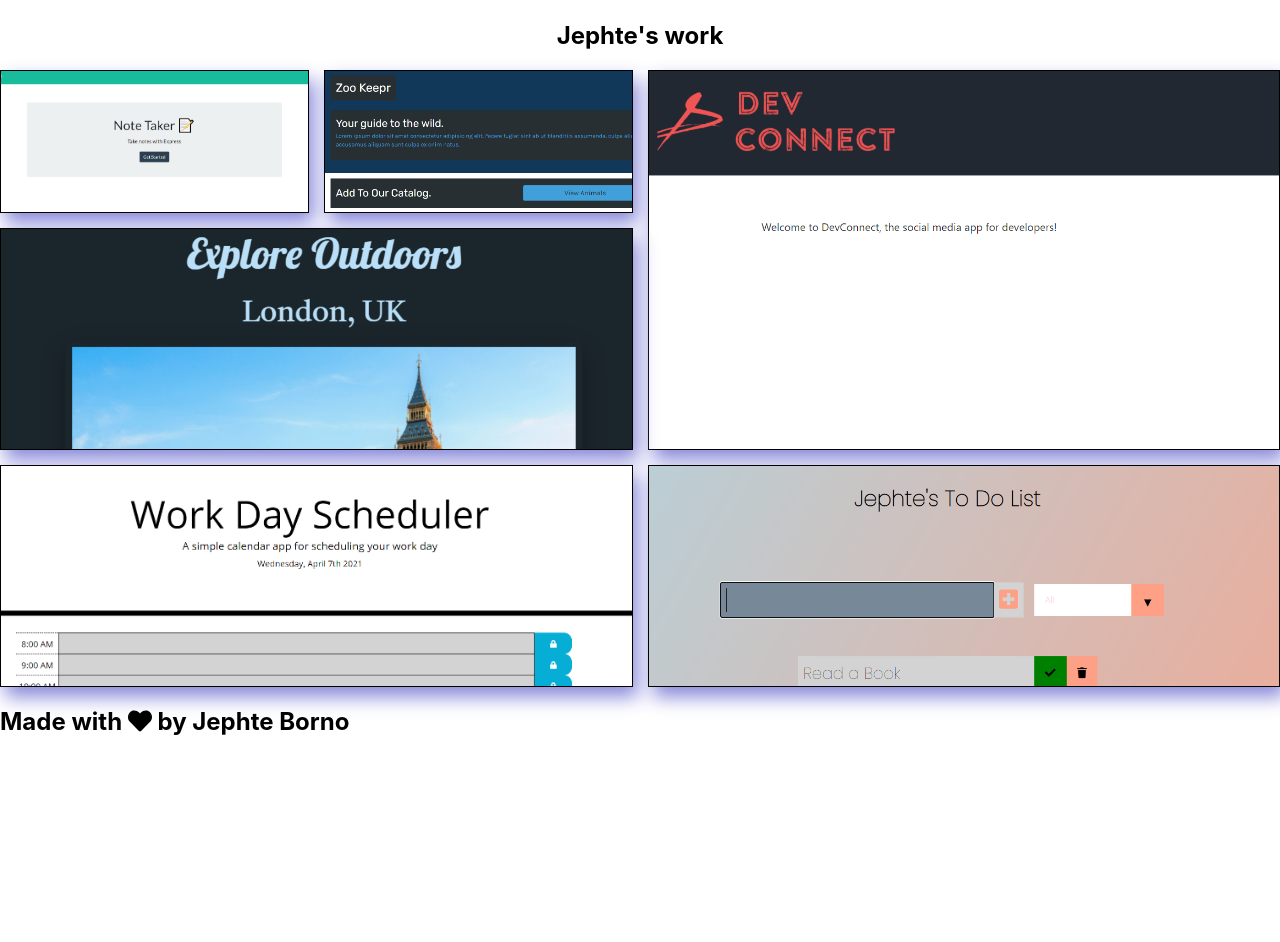
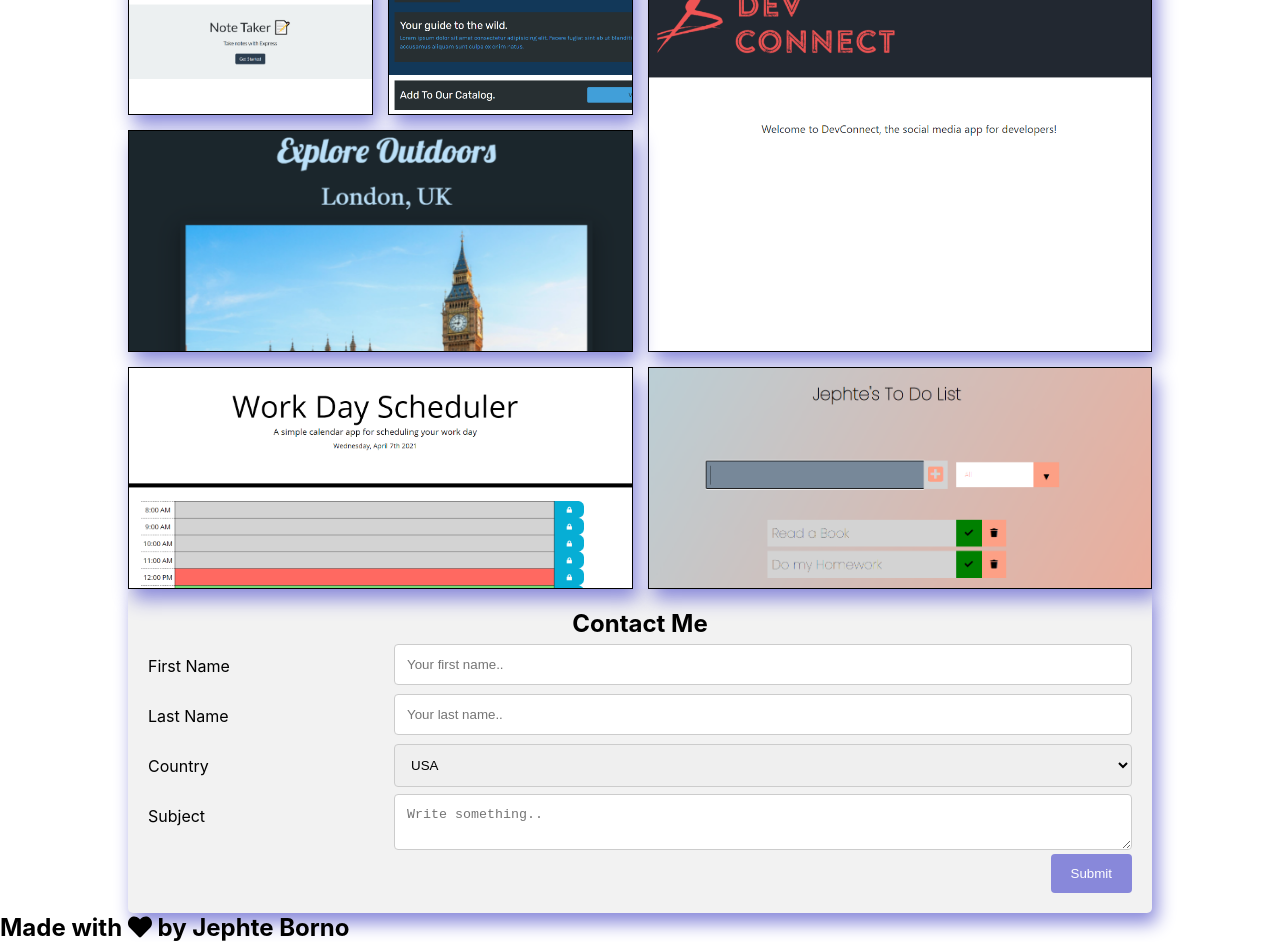
Before and after one commit to jephtebb/React-Portfolio, a React (Create React App) app: page / in a window 1280 px wide. Shown: the part 460-1402 px from the top of the page. Before the commit the page ends 1216 px from the top, so only its background shows below. Built offline with nearby package versions, Linux system fonts and the light colour scheme.

Commit message:
added contact form

```diff
--- a/src/App.js
+++ b/src/App.js
@@ -3,6 +3,7 @@ import React from 'react';
 import Nav from './components/Navigation';
 import About from './components/About';
 import Portfolio from './components/Project';
+import Contact from './components/Contact';
 import Footer from './components/Footer';
 
 function App() {
@@ -12,6 +13,7 @@ function App() {
       <main>
         <About></About>
         <Portfolio></Portfolio>
+        <Contact></Contact>
         <Footer></Footer>
 
       </main>
--- /dev/null
+++ b/src/components/Contact/index.js
@@ -0,0 +1,57 @@
+import React from 'react';
+import '../styles.css'
+
+
+function Contact(){
+    return(
+
+<div className="container">
+    <div className="contact-me">
+        <h2>Contact Me</h2>
+    </div>
+  <form>
+  <div className="row">
+    <div className="col-25">
+      <label for="fname">First Name</label>
+    </div>
+    <div className="col-75">
+      <input type="text" id="fname" name="firstname" placeholder="Your first name.."/>
+    </div>
+  </div>
+  <div className="row">
+    <div className="col-25">
+      <label for="lname">Last Name</label>
+    </div>
+    <div className="col-75">
+      <input type="text" id="lname" name="lastname" placeholder="Your last name.."/>
+    </div>
+  </div>
+  <div className="row">
+    <div className="col-25">
+      <label for="country">Country</label>
+    </div>
+    <div className="col-75">
+      <select id="country" name="country">
+        <option value="australia">USA</option>
+        <option value="canada">Canada</option>
+        <option value="usa">Haiti</option>
+      </select>
+    </div>
+  </div>
+  <div className="row">
+    <div className="col-25">
+      <label for="subject">Subject</label>
+    </div>
+    <div className="col-75">
+      <textarea id="subject" name="subject" placeholder="Write something.."></textarea>
+    </div>
+  </div>
+  <div className="row">
+    <input type="submit" value="Submit"/>
+  </div>
+  </form>
+</div>
+    )
+}
+
+export default Contact;
--- a/src/components/styles.css
+++ b/src/components/styles.css
@@ -1,34 +1,40 @@
 
 
+/* Global Styling */
 
-.nav-header{
+*{
+    box-sizing: border-box;
+    margin: 0;
+    padding: 0;
+}
+/* header components */
+
+.nav-header {
   display: flex;
   justify-content: space-between;
   background-color: rgb(136, 136, 218);
 }
 header h2 {
-
-    color:rgb(76, 76, 95);
+  color: rgb(76, 76, 95);
 }
 nav {
   padding-left: 0;
   margin-bottom: 0;
   list-style: none;
-    float:right;
+  float: right;
 }
-ul li a{
+ul li a {
   text-decoration: none;
-    color:rgb(76, 76, 95);
+  color: rgb(76, 76, 95);
 }
 
-nav  li {
-    position:relative;
-    display:inline-block;
+nav li {
+  position: relative;
+  display: inline-block;
   list-style-type: none;
   font-family: "Open Sans", "Droid Sans", Helvetica, Arial, sans-serif;
   color: #222;
-    padding:0 1rem;
-
+  padding: 0 1rem;
 }
 nav li > a {
   position: relative;
@@ -41,24 +47,27 @@ nav > li > a:focus {
   background-color: #eee;
 }
 
+/* About me componenets */
 
-
-/* About me Section */
-
-.about-section{
+.about-section {
   display: flex;
   justify-content: space-around;
+  width:80%;
+  margin: auto;
 }
-.description{
-    max-width: 60%;
+.description {
+  max-width: 50%;
 }
-.about-me{
+.about-me {
   max-width: 40%;
 }
 
-
-/* portfolio */
-.myWork{
+/* portfolio components*/
+#project{
+    width:80%;
+    margin: auto;
+}
+.myWork {
   text-align: center;
 }
 
@@ -74,7 +83,7 @@ nav > li > a:focus {
   grid-gap: 15px;
 }
 
-  .one{
+.one {
   border: 1px solid;
   padding: 10px;
   box-shadow: 5px 10px 18px rgb(136, 136, 218);
@@ -82,13 +91,13 @@ nav > li > a:focus {
   grid-column-end: 3;
   grid-row-start: 1;
   grid-row-end: 3;
-    background: url('../images/noteTaker.PNG');
+  background: url("../images/noteTaker.PNG");
 
   background-position: center;
   background-repeat: no-repeat;
   background-size: cover;
 }
-  .two{
+.two {
   border: 1px solid;
   padding: 10px;
   box-shadow: 5px 10px 18px rgb(136, 136, 218);
@@ -96,12 +105,12 @@ nav > li > a:focus {
   grid-column-end: 5;
   grid-row-start: 1;
   grid-row-end: 3;
-      background: url('../images/zookeeper.PNG');
+  background: url("../images/zookeeper.PNG");
   background-position: left;
   background-repeat: no-repeat;
   background-size: cover;
 }
-  .three{
+.three {
   border: 1px solid;
   padding: 10px;
   box-shadow: 5px 10px 18px rgb(136, 136, 218);
@@ -109,12 +118,12 @@ nav > li > a:focus {
   grid-column-end: 9;
   grid-row-start: 1;
   grid-row-end: 6;
-    background: url('../images/dev-connect.PNG');
+  background: url("../images/dev-connect.PNG");
   background-position: left;
   background-repeat: no-repeat;
   background-size: cover;
 }
-.four{
+.four {
   border: 1px solid;
   padding: 10px;
   box-shadow: 5px 10px 18px rgb(136, 136, 218);
@@ -122,12 +131,12 @@ nav > li > a:focus {
   grid-column-end: 5;
   grid-row-start: 3;
   grid-row-end: 6;
-    background: url('../images/exploreOutdoors.PNG');
+  background: url("../images/exploreOutdoors.PNG");
   background-position: top;
   background-repeat: no-repeat;
   background-size: cover;
 }
-.five{
+.five {
   border: 1px solid;
   padding: 10px;
   box-shadow: 5px 10px 18px rgb(136, 136, 218);
@@ -135,12 +144,12 @@ nav > li > a:focus {
   grid-column-end: 5;
   grid-row-start: 6;
   grid-row-end: 9;
-    background: url('../images/workdayscheduler.PNG');
+  background: url("../images/workdayscheduler.PNG");
   background-position: top;
   background-repeat: no-repeat;
   background-size: cover;
 }
-.six{
+.six {
   border: 1px solid;
   padding: 10px;
   box-shadow: 5px 10px 18px rgb(136, 136, 218);
@@ -148,8 +157,74 @@ nav > li > a:focus {
   grid-column-end: 9;
   grid-row-start: 6;
   grid-row-end: 9;
-    background: url('../images/todolist.PNG');
+  background: url("../images/todolist.PNG");
   background-position: top;
   background-repeat: no-repeat;
   background-size: cover;
 }
+
+
+/* Contact components */
+.container{
+    width:80%;
+    margin: auto;
+    box-shadow: 5px 10px 18px rgb(136, 136, 218);
+}
+.contact-me{
+    text-align: center;
+}
+
+input[type=text], select, textarea {
+  width: 100%;
+  padding: 12px;
+  border: 1px solid #ccc;
+  border-radius: 4px;
+  resize: vertical;
+}
+
+label {
+  padding: 12px 12px 12px 0;
+  display: inline-block;
+}
+
+input[type=submit] {
+  background-color:rgb(136, 136, 218);
+  color: white;
+  padding: 12px 20px;
+  border: none;
+  border-radius: 4px;
+  cursor: pointer;
+  float: right;
+}
+
+input[type=submit]:hover {
+  background-color: rgb(76, 76, 95);
+}
+
+.container {
+  border-radius: 5px;
+  background-color: #f2f2f2;
+  padding: 20px;
+}
+
+.col-25 {
+  float: left;
+  width: 25%;
+  margin-top: 6px;
+}
+
+.col-75 {
+  float: left;
+  width: 75%;
+  margin-top: 6px;
+}
+
+/* Clear floats after the columns */
+.row:after {
+  content: "";
+  display: table;
+  clear: both;
+}
+
+
+/* Footer Components */
```
Lines whose indentation alone changed are shown as unchanged.
